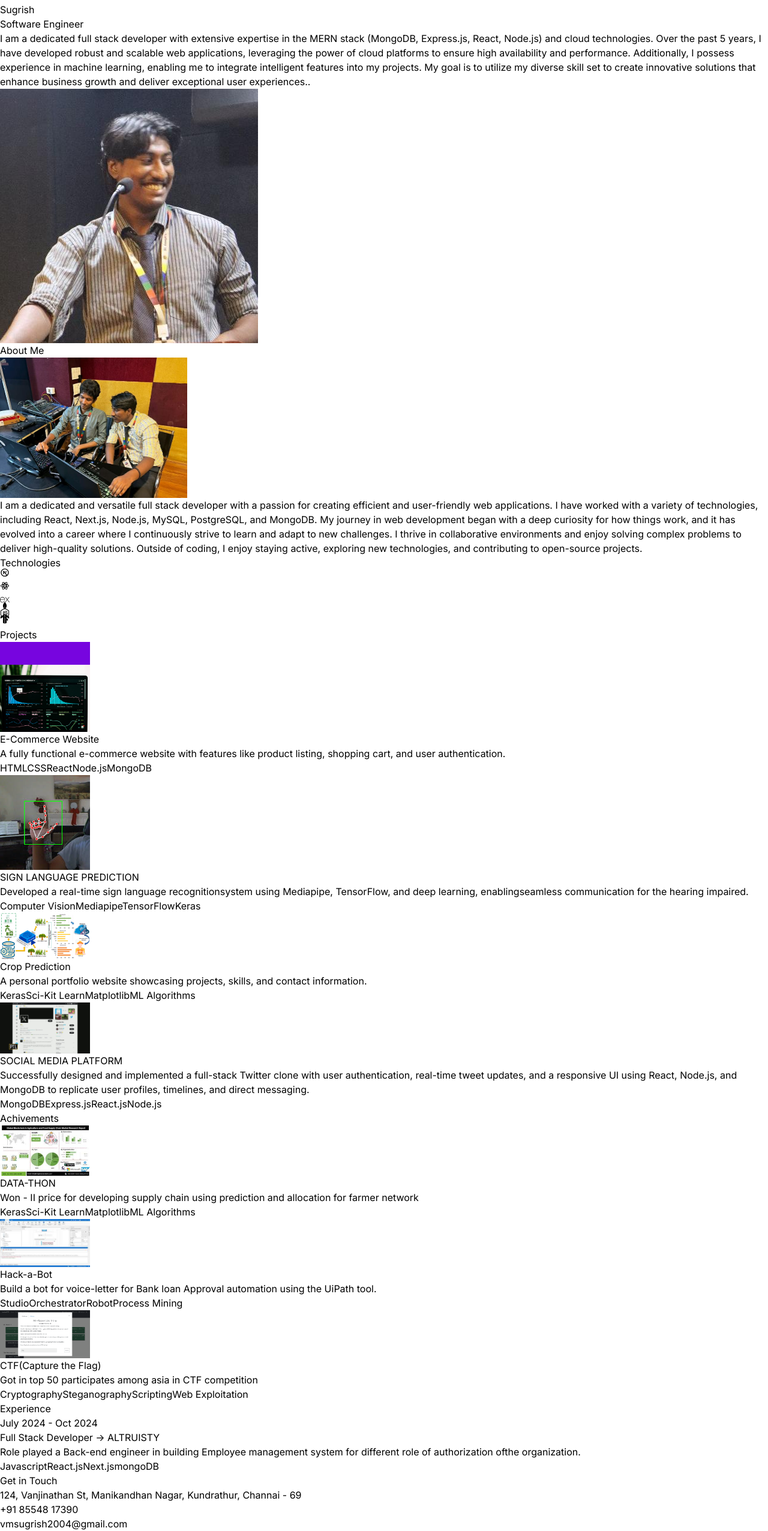
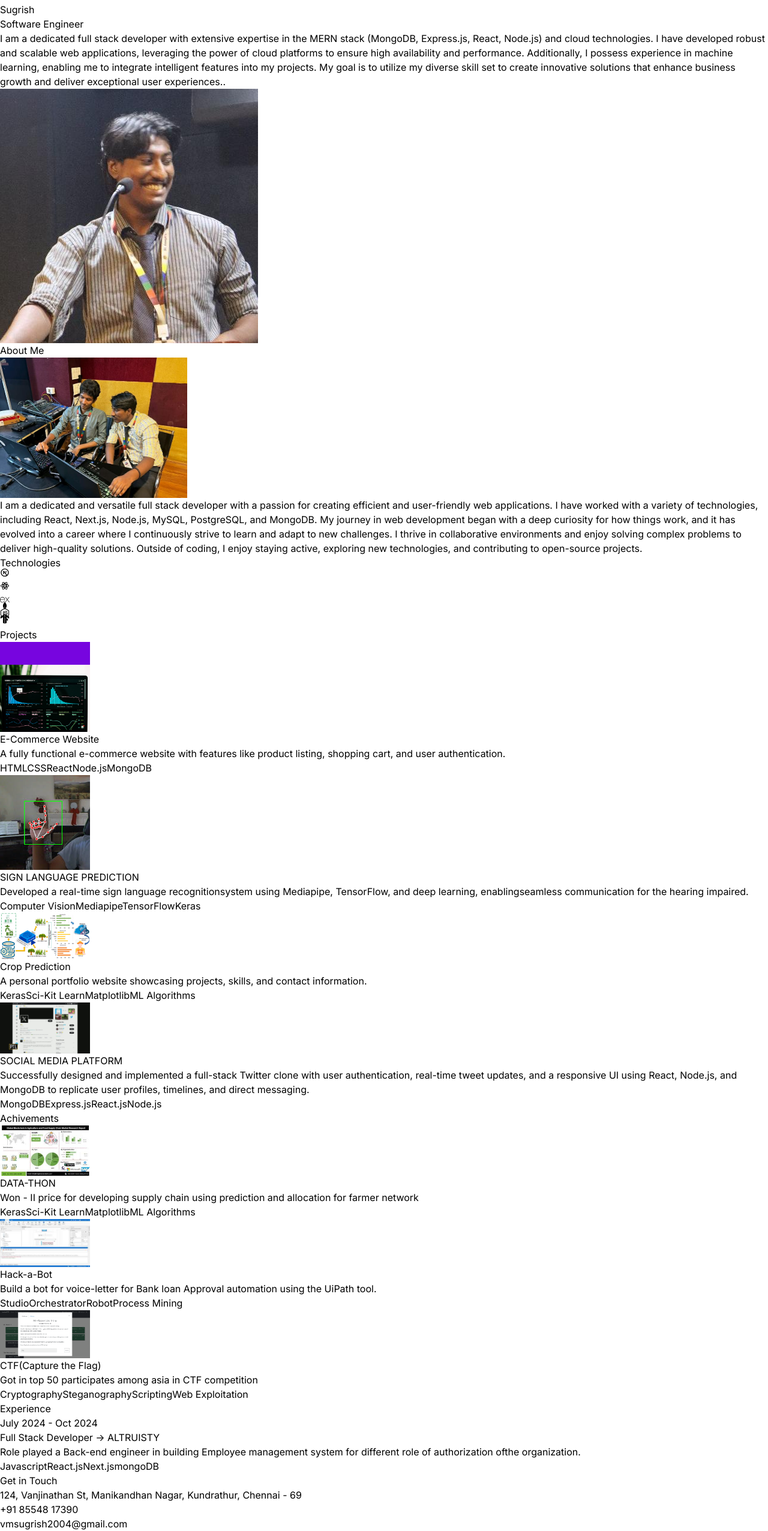
Before and after one commit to sug2004/Portfolio, a React (Vite) app: page / in a window 1280 px wide. Shown: the part 110-2662 px from the top of the page at 60% size. Built offline with nearby package versions, Linux system fonts and the light colour scheme.

Commit message:
add changed

```diff
--- a/src/constants/index.js
+++ b/src/constants/index.js
@@ -7,7 +7,7 @@ import images1 from "../assets/achievements/images1.jpg";
 import images2 from "../assets/achievements/images2.jpg";
 import images3 from "../assets/achievements/images3.jpg";
 
-export const HERO_CONTENT = `I am a dedicated full stack developer with extensive expertise in the MERN stack (MongoDB, Express.js, React, Node.js) and cloud technologies. Over the past 5 years, I have developed robust and scalable web applications, leveraging the power of cloud platforms to ensure high availability and performance. Additionally, I possess experience in machine learning, enabling me to integrate intelligent features into my projects. My goal is to utilize my diverse skill set to create innovative solutions that enhance business growth and deliver exceptional user experiences..`;
+export const HERO_CONTENT = `I am a dedicated full stack developer with extensive expertise in the MERN stack (MongoDB, Express.js, React, Node.js) and cloud technologies.  I have developed robust and scalable web applications, leveraging the power of cloud platforms to ensure high availability and performance. Additionally, I possess experience in machine learning, enabling me to integrate intelligent features into my projects. My goal is to utilize my diverse skill set to create innovative solutions that enhance business growth and deliver exceptional user experiences..`;
 
 export const ABOUT_TEXT = `I am a dedicated and versatile full stack developer with a passion for creating efficient and user-friendly web applications. I have worked with a variety of technologies, including React, Next.js, Node.js, MySQL, PostgreSQL, and MongoDB. My journey in web development began with a deep curiosity for how things work, and it has evolved into a career where I continuously strive to learn and adapt to new challenges. I thrive in collaborative environments and enjoy solving complex problems to deliver high-quality solutions. Outside of coding, I enjoy staying active, exploring new technologies, and contributing to open-source projects.`;
 
@@ -78,7 +78,7 @@ export const ACHIVEMENTS = [
 ];
 
 export const CONTACT = {
-  address: "124, Vanjinathan St, Manikandhan Nagar, Kundrathur, Channai - 69 ",
+  address: "124, Vanjinathan St, Manikandhan Nagar, Kundrathur, Chennai - 69 ",
   phoneNo: "+91 85548 17390 ",
   email: "vmsugrish2004@gmail.com",
 };
```
